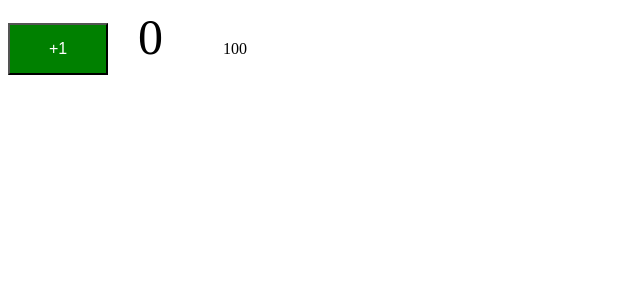
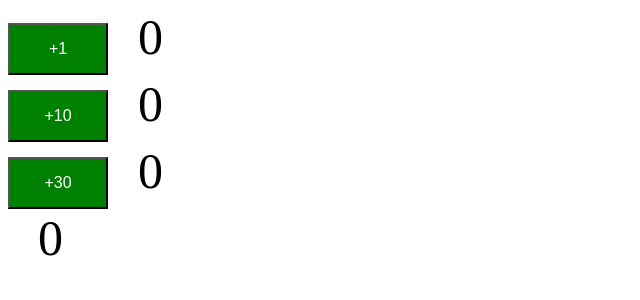
Before and after one commit to mayPyaeSone/app1, a React (Create React App) app: page / in a window 1280 px wide. Shown: the top 300 px of the page, without its empty margins (0-640 px from the left). Built offline with nearby package versions, Linux system fonts and the light colour scheme.

Commit message:
Commited after step 13

```diff
--- a/src/App.js
+++ b/src/App.js
@@ -2,7 +2,8 @@
 import FirstCompoment from './components/learning-examples/FirstCompnent';
 import SecondComponet from './components/learning-examples/SecondComponet';
 import  ThirdComponent from './components/learning-examples/ThirdComponent';
-import Counter from "./components/counter/Counter";
+
+import Counter from './components/counter/Counter';
 
 //Root Component
 class App extends Component {
@@ -12,6 +13,7 @@
     return (
       <div className="App">
       <Counter></Counter>
+
       </div>
     );
   }
--- a/src/components/counter/Counter.jsx
+++ b/src/components/counter/Counter.jsx
@@ -1,13 +1,41 @@
-import React, { Component } from "react";
+import React, { Component } from "react"
 import './Counter.css';
+import PropTypes from 'prop-types';
 
 class Counter extends Component{
+    constructor(){
+        super();
+        this.state = {
+            counter : 0
+        }
+        //this.increament = this.increament.bind(this)
+    }
+    render(){
+        const style = {fontSize :"50px",padding : "15px 30px" };
+        return(
+            <div className="Counter">
+            <CounterButton by={1} incrementMethod={this.increament} />
+            <CounterButton by={10} incrementMethod={this.increament} />
+            <CounterButton by={30} incrementMethod={this.increament} />
+            <span className="Counter" style={style}>{this.state.counter} </span>
+            </div>
+        );
+    }
+    increament (by) {// update state
+       // console.log(`Increament from parent-${by}`);
+        this.setState(
+            {
+                counter : this.state.counter + by
+            }
+        );
+    }
+}
+class CounterButton extends Component{
 // Define initial state in a constructor
     constructor(){
         super();
         this.state = {
-            counter : 0,
-            secondCounter: 100
+            counter : 0
         }
         this.increament = this.increament.bind(this);
     }
@@ -15,10 +43,9 @@
     render (){
         const style = {fontSize :"50px",padding : "15px 30px" };
         return(
-            <div className="counter">
-            <button onClick={this.increament} > +1</button>
+            <div className="CounterButton">
+            <button onClick={this.increament} > +{this.props.by}</button>
             <span className="count" style={style}>{this.state.counter}</span>
-            <span className="count">{this.state.secondCounter}</span>
             </div>
         );
     }
@@ -26,11 +53,17 @@
     increament () {// update state
         this.setState(
             {
-                counter : this.state.counter + 1,
-                secondCounter: this.state.secondCounter+1
+                counter : this.state.counter + this.props.by
             }
         );
+        this.props.incrementMethod(this.props.by);
     }
 }
+CounterButton.defaultProps = {
+    by : 1
 
+}
+CounterButton.propTypes = {
+    by : PropTypes.number
+}
 export default Counter;
```
